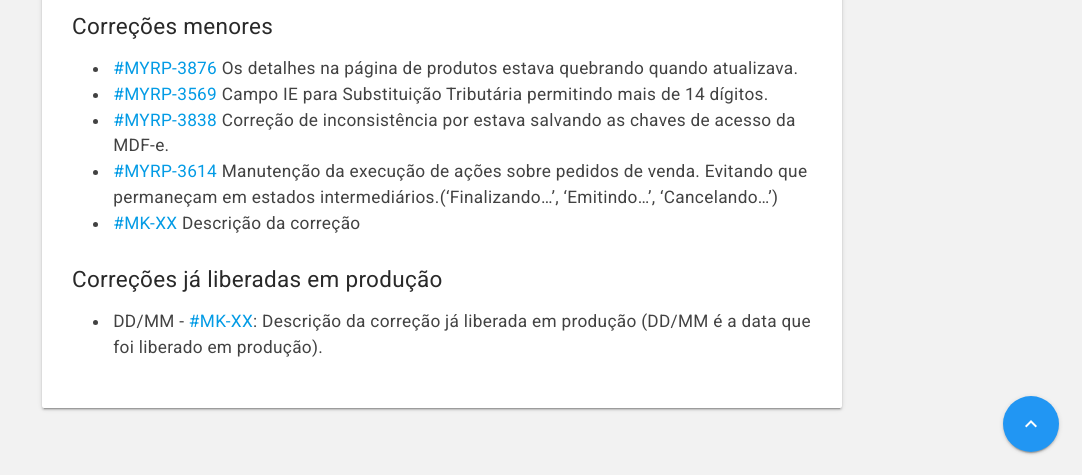
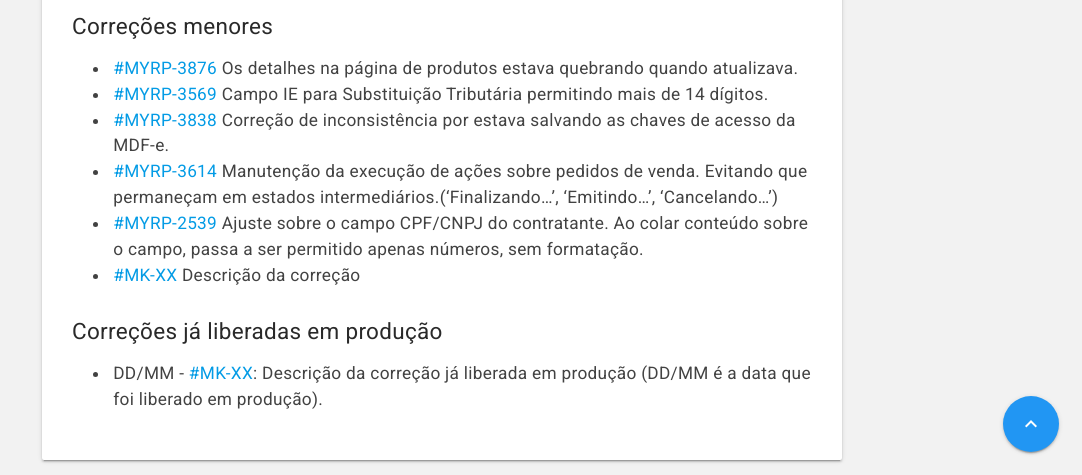
Before and after one commit to myrp-maicon/changelog-myrp, a Jekyll site: the page built from docs/myrp/19.02.03.md, in a window 1280 px wide and 900 px high, scrolled down 716 px, cut to the strip 425-900 px from the top of the window. Shown: the whole strip, without its empty margins (198-1280 px from the left). Built offline with Jekyll 4.4.1, drawn with Linux system fonts in a browser that asks for light colours; nearby versions of some CDN libraries; our own code applies the rules of GitHub Pages for plain Markdown files; the repository's description, which GitHub fills in, is left out.

Commit message:
MYRP-2539: Ajuste sobre o campo CPF/CNPJ do contratante.
Ajuste sobre o campo CPF/CNPJ do contratante. Ao colar conteúdo sobre o campo, passa a ser permitido apenas números, sem formatação.

```diff
--- a/docs/myrp/19.02.03.md
+++ b/docs/myrp/19.02.03.md
@@ -19,6 +19,7 @@ As alterações estarão disponíveis no ambiente demo.myrp.com.br (212) desde o
 * [#MYRP-3569](https://devmyrp.atlassian.net/browse/MYRP-3569) Campo IE para Substituição Tributária permitindo mais de 14 dígitos.
 * [#MYRP-3838](https://devmyrp.atlassian.net/browse/MYRP-3838) Correção de inconsistência por estava salvando as chaves de acesso da MDF-e.
 * [#MYRP-3614](https://devmyrp.atlassian.net/browse/MYRP-3614) Manutenção da execução de ações sobre pedidos de venda. Evitando que permaneçam em estados intermediários.('Finalizando...', 'Emitindo...', 'Cancelando...')
+* [#MYRP-2539](https://devmyrp.atlassian.net/browse/MYRP-2539) Ajuste sobre o campo CPF/CNPJ do contratante. Ao colar conteúdo sobre o campo, passa a ser permitido apenas números, sem formatação.
 * [#MK-XX](https://devmyrp.atlassian.net/browse/MK-XX) Descrição da correção
 
 ## Correções já liberadas em produção
```
